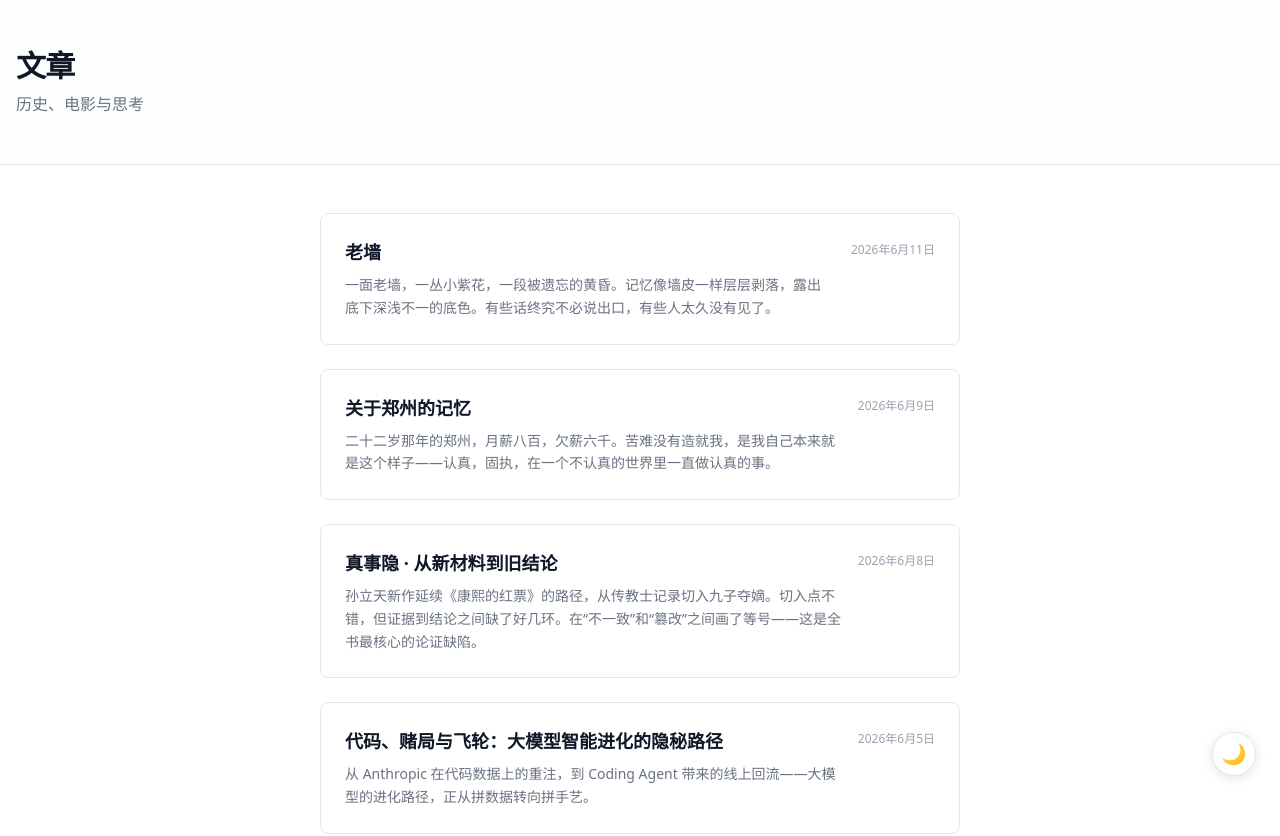
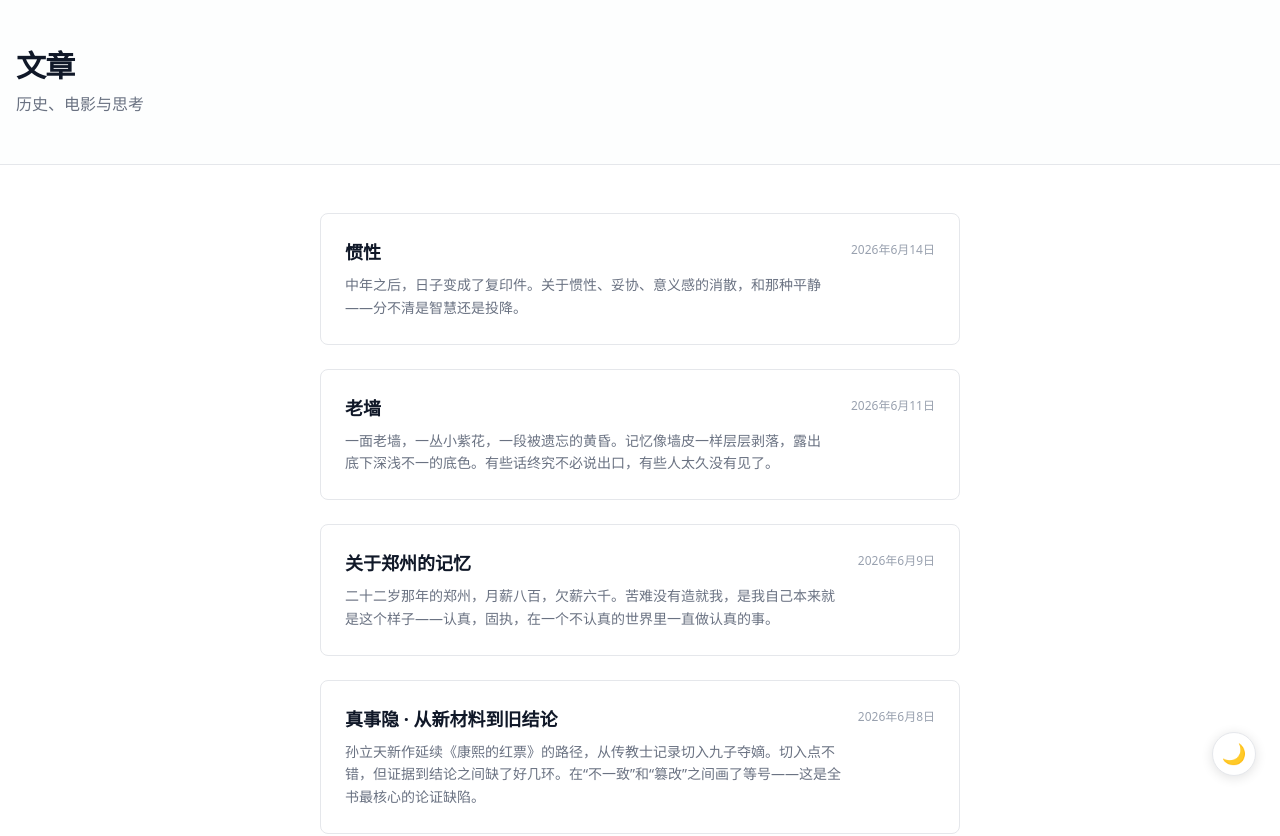
Before and after one commit to cxyxlxdm/movie-rankings, a Next.js app: page /articles in a window 1280 px wide. Shown: the top 836 px of the page. Built offline with nearby package versions, Linux system fonts and the light colour scheme.

Commit message:
feat: 新文章《惯性》

```diff
--- /dev/null
+++ b/src/content/articles/inertia.md
@@ -0,0 +1,27 @@
+时钟走到某个刻度，日子就变成了复印件。早上六点四十分，闹钟响了，伸手按掉，闭眼再躺三分钟，然后起身。这一套动作已经不需要经过大脑，身体自己会完成。洗漱的时候，镜子里的脸比昨天又老了一点，也看不出什么区别。那点区别在照片里才能发现，翻出五年前、十年前的自己，才惊觉变化已经这么大。可站在镜子前面的每一个早晨，总觉得还是同一个人。
+
+二十岁的时候，觉得四十岁已经活完了大半辈子，应该什么都清楚了。真到了这个岁数，才知道清楚是假的，迷茫才是真的。那时相信人生会像一条河，越流越宽，最终汇入大海。不知道河也会流进沙漠，流着流着就不见了，只剩下干涸的河床和龟裂的泥块。
+
+工作的头几年，还有新鲜感。学着做事，学着和人打交道，每完成一个项目都觉得往前迈了一步。后来就变成了惯性。邮件、会议、表格、汇报，不同的只是日期和标题。办公室里的灯光永远是那个色温，空调永远在同一个温度，同事们讨论的事情和五年前、八年前没有本质的区别。有人升了，有人走了，有人退休了，新人来了又走。坐在那个工位上，偶尔抬头，会恍惚自己是什么时候坐在这里的，还要坐到什么时候。
+
+结婚生子这些事，在二十多岁的时候被当成里程碑，一桩一桩地完成了。当时以为它们是答案，后来才发现不过是下一道题目的题干。日子被撑得很满，孩子的哭声、作业、家长会，夫妻之间关于琐事的对话，重复而必要。在这些满当当中，偶尔会生出一个念头：能不能停一下。不是对某个人不满，也不是对选择后悔，只是觉得身上绑的线太多了，每动一下都被牵住。
+
+也见过一些人，真的割断了那些线。离了婚，辞了职，去了很远的地方，朋友圈里的照片换了背景，笑容不一样了。盯着那些照片看过几秒，说不上是羡慕还是别的什么。心里清楚，那扇门不会朝自己打开。不是说没有能力推开，而是推开了之后呢？那边的风景未必接得住这边的重量。有些念头，只是念头，它在脑子里活一活就够了，不必真的落到地上。
+
+自由这个词，年轻时候想象起来，是背包、远方、说走就走。现在明白了，这些是自由的表象。真正的自由太重了，重到扛不起来。它意味着要放弃已经搭建好的一切，意味着让家人承受不确定的后果，意味着面对整个社会评价体系的无声审判。这些东西不是不能承受，而是衡量之后，觉得自己不配承受。或者说，那个代价和想象中的自由之间，算不过账来。于是继续按部就班地活着，心里留着一小块地方，存放那个没有实现的可能。
+
+身边的朋友们，境况大同小异。聚在一起，开始还会抱怨工作、感慨生活，后来连这些也不怎么说了。倒茶，递一下，抿一口，沉默一会儿，换个话题。大家都知道，说了也没用。那些困惑和空洞，不是倾诉能解决的。它们是长在骨头里的东西，只能自己带着。
+
+父母老了。每次回去，都发现他们又缩小了一点。父亲走路慢了，母亲开始忘事，刚说过的话转头就不记得。陪他们坐着，电视里放着戏曲节目，咿咿呀呀的，谁也听不进去。想说点什么，又不知道从何说起。说自己的事，他们听不懂，也帮不上忙。不说，就只剩下沉默。那一刻会感到一种很深的断裂——自己站在中间，一头是已经过去的上一代，一头是正在长大的下一代，两头都连接着，两头都不真正理解自己。
+
+曾经试图在一些东西里找答案。读过哲学，看过心理学，听过各种讲座和播客。那些话语在听的时候很有道理，频频点头。合上书、关掉屏幕，回到生活里，道理还是道理，日子还是日子，两不相干。后来就不再找了。不是因为找到了，而是因为承认了，也许根本就没有答案。
+
+意义这种东西，可能从一开始就是人编出来的。像宗教，像主义，像各种宏大叙事，都是为了让有限的生命看起来有个奔头。年轻的时候信这一套，因为需要有一个方向去用力。到了这个岁数，那层壳破了，看见里面空空的，什么都没有。一开始是慌的，后来慢慢习惯了这种空。
+
+每天还是在过。早上起来，吃早饭，去上班，处理事务，下班回家，吃饭，做一些必须做的事情，洗漱，躺下。看上去和以前没什么两样。但里面有些东西变了。不再期待什么，不再相信前面有一个转折点等着自己，不再幻想某一天忽然就活得明白了。知道明天和今天会一样，明年和今年也会差不多。这条路的尽头是什么，隐约看见了，只是还不愿意一直盯着看。
+
+有时候，夜深了，一个人坐在客厅里。窗外对面的楼上还有几扇窗亮着灯，不知道里面的人是不是也睡不着。周围很静，能听见自己的心跳，一下一下的，很固执。那个老问题又浮上来：就这样了吗？不再急着回答。手指无意识地划过沙发的绒面，觉得这问题本身，也许就是活着的一部分。它不会消失，也解不开，就那么悬在头顶，像一颗不落地的球。
+
+时间继续流走。记忆开始变得奇怪，十年前的事情记得很清楚，三天前的事情反而模糊。那些重复的日子在记忆里压成了一个平面，分不出层次。偶尔翻到旧照片，看见年轻时候的自己，那个头发浓密、眼神明亮、对未来信誓旦旦的年轻人，有点想笑，有点想哭。想告诉他一些什么，又觉得说了也没用，有些东西非得自己活过一遍才懂。
+
+人大概就是这样老去的。不是身体先老，是那股劲儿先散了。不再追问，不再反抗，甚至不再感到特别痛苦，只是平静地接受了一切。这种平静有时像是智慧，有时像是投降，分不清楚。也懒得去分了。
--- a/src/data/articles.ts
+++ b/src/data/articles.ts
@@ -10,6 +10,13 @@ export interface ArticleMeta {
 }
 
 export const articlesMeta: ArticleMeta[] = [
+  {
+    slug: "inertia",
+    title: "惯性",
+    date: "2026年6月14日",
+    description:
+      "中年之后，日子变成了复印件。关于惯性、妥协、意义感的消散，和那种平静——分不清是智慧还是投降。",
+  },
   {
     slug: "about-zhengzhou",
     title: "关于郑州的记忆",
```
